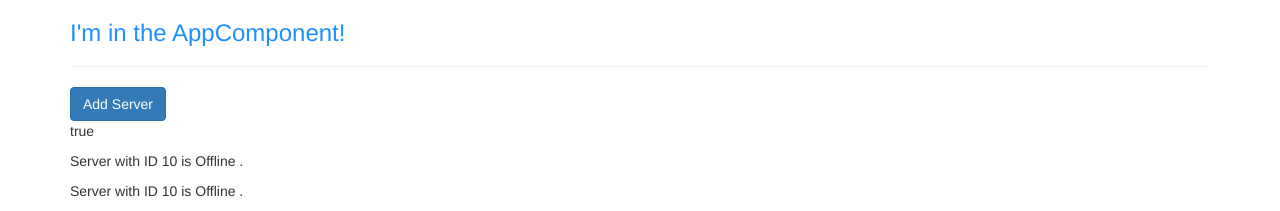
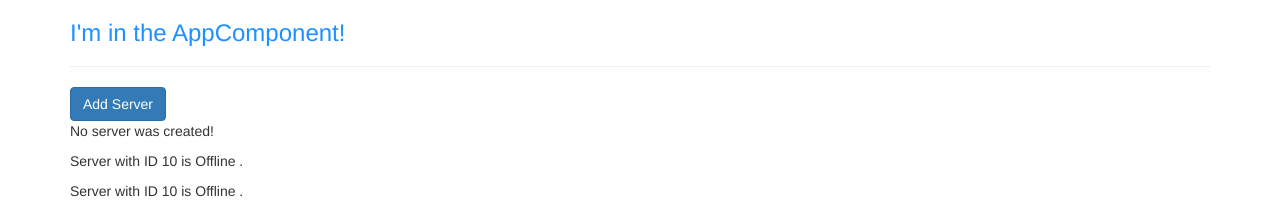
Before and after one commit to Hyperchucks/my-first-appv1, an Angular app: page / in a window 1280 px wide. Shown: the top 211 px of the page. Built offline with nearby package versions, Linux system fonts and the light colour scheme.

Commit message:
Save after installing extensions

```diff
--- a/src/app/servers/servers.component.html
+++ b/src/app/servers/servers.component.html
@@ -1,6 +1,8 @@
 <button
  class="btn btn-primary"
- [disabled]="!allowNewServer">Add Server</button>
- <p [innerText]="allowNewServer"></p>
+ [disabled]="!allowNewServer"
+ (click)="onCreateServer()">Add Server</button>
+ <!--<p [innerText]="allowNewServer"></p>-->
+ <p>{{ serverCreationStatus }}</p>
 <app-server></app-server>
 <app-server></app-server>
--- a/src/app/servers/servers.component.ts
+++ b/src/app/servers/servers.component.ts
@@ -10,6 +10,7 @@
 })
 export class ServersComponent implements OnInit {
   allowNewServer = false;
+  serverCreationStatus = 'No server was created!';
 
   constructor() {
     setTimeout(() => {
@@ -20,4 +21,8 @@
   ngOnInit() {
   }
 
+  onCreateServer() {
+    this.serverCreationStatus = 'Server was created!';
+  }
+
 }
```
